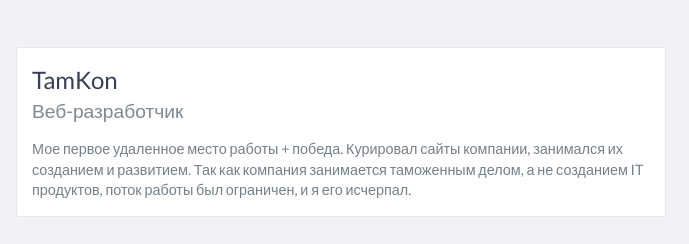
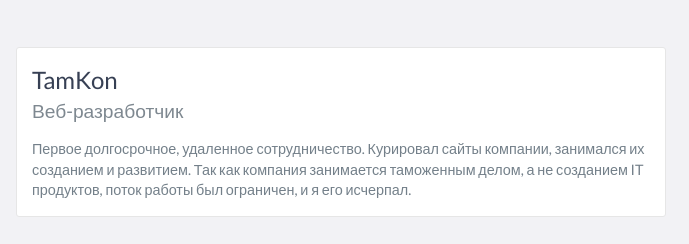
Before and after one commit to AndreyK1ryanov/Portfolio, a website: page index.html in a window 1280 px wide. Shown: the part 1220-1464 px from the top of the page, 474-1163 px from the left. Drawn offline with nearby package versions, Linux system fonts and the light colour scheme.

Commit message:
Update index.html

```diff
--- a/index.html
+++ b/index.html
@@ -95,7 +95,7 @@
                 <h3>TamKon</h3>
                 <h4>Веб-разработчик</h4>
                 <p>
-                    Мое первое удаленное место работы + победа. Курировал сайты компании, занимался их созданием и
+                    Первое долгосрочное, удаленное сотрудничество. Курировал сайты компании, занимался их созданием и
                     развитием. Так как компания занимается таможенным делом, а не созданием IT продуктов, поток работы
                     был ограничен, и я его исчерпал.
                 </p>
```
